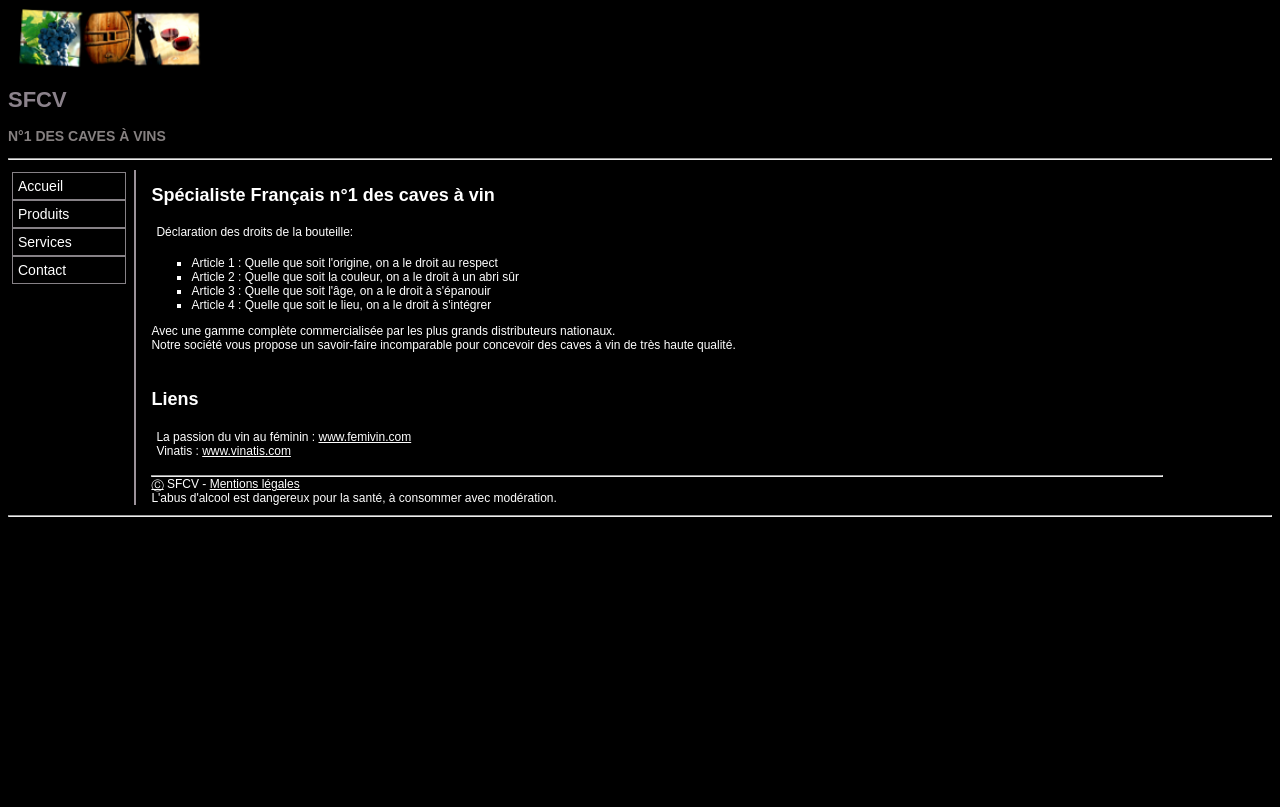
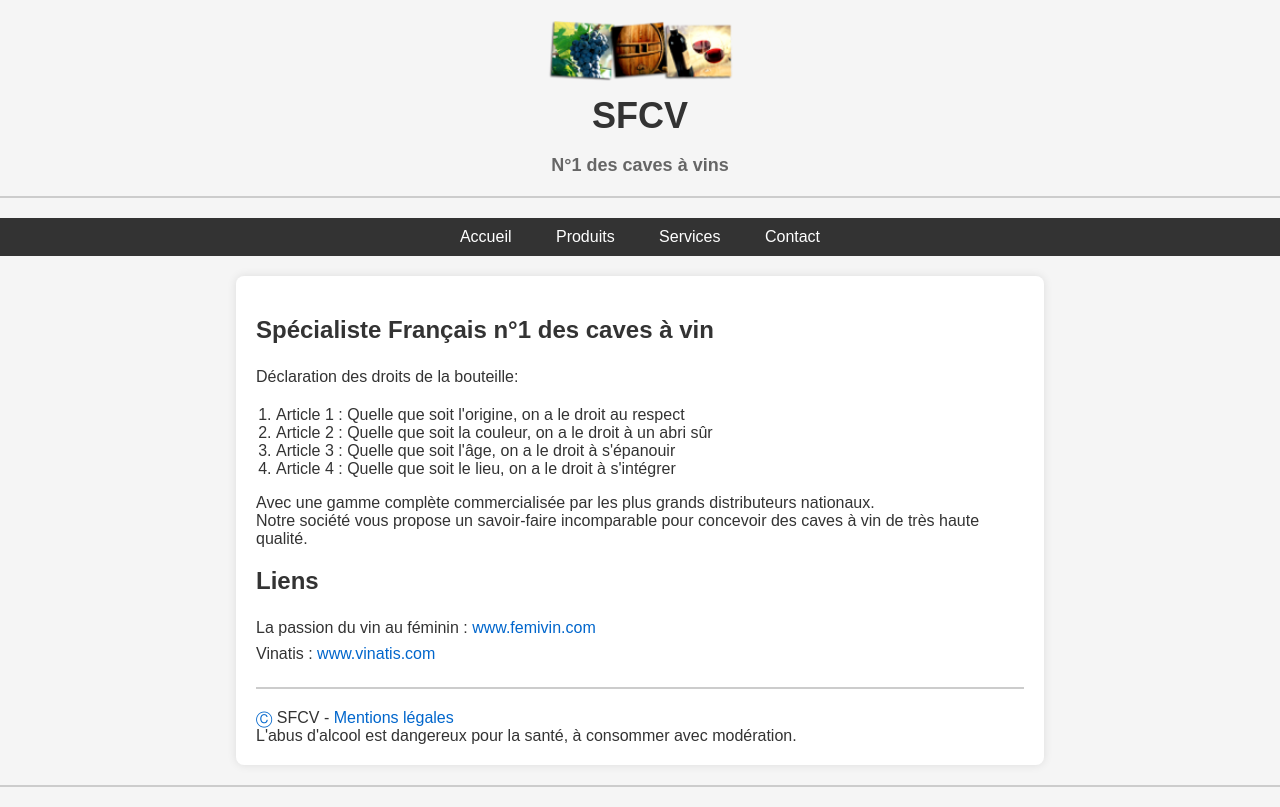
Before and after one commit to jrma999/cave, a plain HTML site: page index.html in a window 1280 px wide. Drawn offline with Linux system fonts and the light colour scheme.

Commit message:
stylesheet.css

```diff
--- a/stylesheet.css
+++ b/stylesheet.css
@@ -1,198 +1,106 @@
-/* Feuille de style de niveau 1 */
-
-/* Structure */
-
-body
-{
-   font-size: 12px;
-   color: white;
-   background-color: black;
+/* Styles généraux */
+body {
+   font-family: Arial, sans-serif;
+   margin: 0;
+   padding: 0;
+   background-color: #f5f5f5;
+   color: #333333;
  }
 
-div#entete
-{
-   height: auto;
-}
-div#entete img.logo
-{
-   float: left;
-   margin: 0px 0px 10px 0px;
-   padding: 0px 0px 0px 0px;
-   /*position:absolute;
-   z-index: -1;*/
-}
-div#entete h1
-{
-   font-size: 22px;
-   color: rgb(139, 130, 139);
-}
-div#entete h2
-{
-   font-size: 16px;
-   color: rgb(139, 134, 134);
-}
-div#entete h3
-{
-   font-size: 14px;
-   color: rgb(134, 129, 129);
-   text-transform: uppercase;
+ #entete {
+   text-align: center;
+   margin-top: 20px;
  }
 
-div#titre
-{
-   height: 52px;
-   margin: 0px 0px 0px 0px;
-   padding: 5px 0px 5px 0px;
-}
-div#titre img.logo_titre
-{
-   float: left;
-   margin: 0px 0px 0px 0px;
-   padding: 0px 0px 0px 0px;
+ #entete img {
+   width: 200px;
  }
 
-div#menu
-{
-   float: left;
-   margin: 0px 0px 0px 0px;
-   padding: 0px 0px 0px 0px;
-   width: 10%;
+ #entete h1 {
+   font-size: 36px;
+   margin: 10px 0;
  }
 
-div#menu ul
-{
-   width: 100%;
+ #entete h3 {
+   font-size: 18px;
+   color: #666666;
  }
 
-div#menu li
-{
-   margin-left: -3em;
-   margin-right: 4em;
-   padding: 5px 0px 5px 0px;
-   border: 1px solid rgb(134, 129, 134);
+ #menu {
+   background-color: #333333;
+   padding: 10px 0;
  }
 
-div#menu a
-{
-   padding: 5px 35px 5px 5px;
+ #menu ul {
+   list-style: none;
+   margin: 0;
+   padding: 0;
+   text-align: center;
  }
 
-div#bloc
-{
-   float: left;
-   margin: 10px 0px 10px 0px;
-   padding: 0px 0px 0px 15px;
-   width: 80%;
-   border-left: 2px solid rgb(155, 146, 154);
+ #menu ul li {
+   display: inline-block;
+   margin: 0 20px;
  }
 
-div#contact
-{
-   float: left;
-   margin: 10px 0px 10px 0px;
-   padding: 0px 0px 0px 15px;
+ #menu ul li a {
+   text-decoration: none;
+   color: white;
+   font-size: 16px;
  }
 
-div#bloc_contact
-{
-   float: left;
-   margin: 10px 0px 10px 0px;
-   padding: 0px 0px 0px 15px;
+ #menu ul li a:hover {
+   color: #ffcc00;
  }
 
-div#pied
-{
-   margin: 0px 0px 0px 0px;
-   padding: 0px 0px 0px 0px;
-}
-div#pied p
-{
-   margin: 0px 0px 0px 0px;
-   padding: 0px 0px 0px 5px;
+ #bloc {
+   width: 60%;
+   margin: 20px auto;
+   padding: 20px;
+   background-color: white;
+   border-radius: 8px;
+   box-shadow: 0 0 10px rgba(0, 0, 0, 0.1);
  }
 
-hr
-{
-   clear: both;
-   margin: 0px 0px 0px 0px;
-}
-p
-{
-   padding: 5px 5px 5px 5px;
-}
-table
-{
-   width: 100%;
-   margin: 10px 0px 10px 0px;
-   padding: 0px 0px 0px 0px;
-}
-tr
-{
-   margin: 0px 0px 0px 0px;
-   padding: 0px 0px 0px 0px;
-}
-td
-{
-   margin: 0px 0px 0px 0px;
-   padding: 5px 5px 5px 5px;
-}
-textarea
-{
-   margin: 0px 5px 0px 0px;
-   padding: 5px 5px 5px 5px;
+ #bloc h2 {
+   font-size: 24px;
+   color: #333333;
  }
 
-/* Décoration */
-
-body
-{
-   background-image: url(images/fond.jpg);
-   background-repeat: repeat-y;
-   /*background-position: left;*/
-   font-family: Arial;
+ #bloc p {
+   line-height: 1.6;
  }
 
-h1 { font-family: Arial; }
-h2 { font-family: Arial; }
-h3 { font-family: Arial; }
+ #bloc ol {
+   padding-left: 20px;
+ }
 
-div#entete h3 { font-family: Arial; }
+ #bloc a {
+   color: #0066cc;
+   text-decoration: none;
+ }
 
-hr { border: 1px solid gray(229, 15, 236); /*visibility: visible;*/ }
+ #bloc a:hover {
+   text-decoration: underline;
+ }
 
-table { border: 1px solid #8b858b; }
+ footer {
+   text-align: center;
+   padding: 10px;
+   background-color: #333333;
+   color: white;
+ }
 
-div#menu li { list-style-type: none; }
-div#menu li:hover { background-color: white; }
-div#bloc {  }
-div#bloc li { list-style-type: square; }
-div#contact { border-left: 2px solid gray; }
-div#bloc_contact {  }
-div#bloc_contact table { margin: 0px; border: 0px; }
-div#bloc_contact td { padding: 0px; text-align: center; }
-div#bloc_contact tr { background-color: transparent; }
-div#bloc_contact a:link, a:visited, a:hover { text-decoration: none; background-color: transparent; }
-div#menu a:link, div#menu a:visited { text-decoration: none; font-family: Arial; font-size: 14px; color: white; font-style: normal; }
-div#menu a:hover { text-decoration: none; color: gray; background-color: transparent; }
+ footer a {
+   color: #ffcc00;
+   text-decoration: none;
+ }
 
-div#pied p { font-family: Arial; font-size: 10px; font-style: italic; text-align:right; }
-div#pied a { text-decoration: none; font-family: Arial; font-size: 10px; font-style: italic; color: white; }
-div#pied a:link, a:visited { text-decoration: none; font-family: Arial; font-size: 10px; font-style: italic; color: white; }
-div#pied a:hover { text-decoration: none; font-family: Arial; font-size: 10px; font-style: italic; color: white; background-color: transparent; }
+ footer a:hover {
+   text-decoration: underline;
+ }
 
-a { text-decoration: underline; font-family: Arial; font-size: 12px; color: white; font-style: normal; }
-a:link, a:visited { text-decoration: underline; font-family: Arial; font-size: 12px; color: white; font-style: normal; }
-a:hover { text-decoration: none; background-color: gray; color: white; }
-
-td { font-family: Arial; color: #000000; font-size: 15px; width: 20%; }
-td.center { text-align: center; }
-td.justify { text-align: justify; }
-tr { background-color: #AFAFAF; }
-
-input { font-family: Arial; font-size: 14px; font-weight: normal; background-color: #F5F5F5; color: #000000; border: 1px solid #3F3F3F; text-indent: 2px; }
-textarea {font-family: Arial; font-size: 12px; font-weight : normal; background-color: #F5F5F5; color: #000000; border: 1px solid #3F3F3F; text-indent: 2px; }
-select {font-family: Arial; font-size: 12px; font-weight : bold; background-color: #F5F5F5; border: 1px solid #3F3F3F; }
-
-a.backlink { text-decoration: underline; font-family: Arial; font-size: 10px; color: white; font-style: italic; }
-a.backlink:link, a.backlink:visited { text-decoration: underline; font-family: Arial; font-size: 10px; color: white; font-style: italic; }
-a.backlink:hover { text-decoration: none; background-color: transparent; font-size: 10px; color: #AEAEAE; font-style: italic; }
+ hr {
+   border: 1px solid #ccc;
+   margin: 20px 0;
+ }
```
Lines whose indentation alone changed are shown as unchanged.
